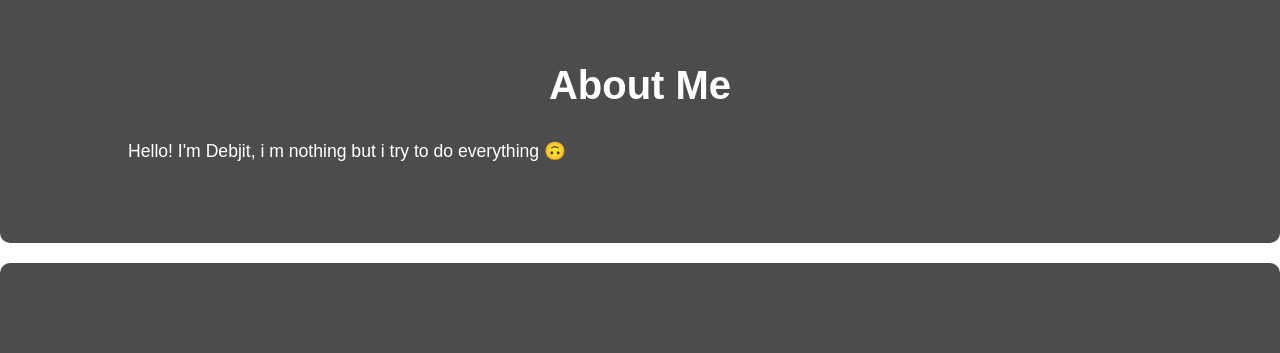
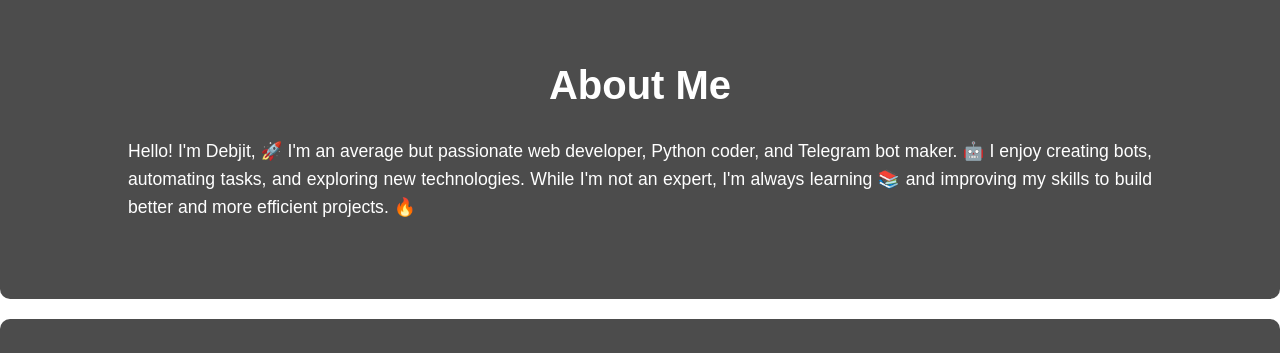
Before and after one commit to kolapata929/My-web, a plain HTML site: page index.html in a window 1280 px wide. Shown: the part 860-1213 px from the top of the page. Drawn offline with nearby package versions, Linux system fonts and the light colour scheme.

Commit message:
Update index.html

```diff
--- a/index.html
+++ b/index.html
@@ -48,7 +48,7 @@
     <section id="about">
         <div class="container">
             <h2>About Me</h2>
-            <p>Hello! I'm Debjit, i m nothing but i try to do everything 🙃 </p>
+            <p>Hello! I'm Debjit, 🚀 I'm an average but passionate web developer, Python coder, and Telegram bot maker. 🤖 I enjoy creating bots, automating tasks, and exploring new technologies. While I'm not an expert, I'm always learning 📚 and improving my skills to build better and more efficient projects. 🔥 </p>
         </div>
     </section>
 
```
